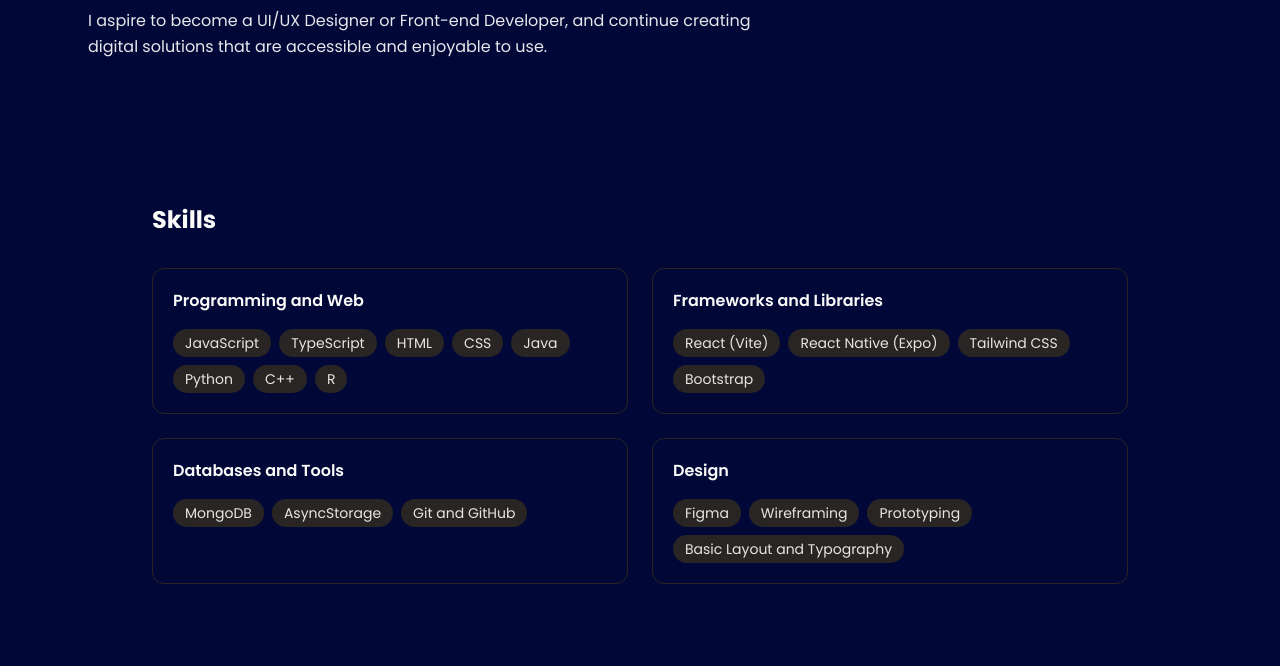
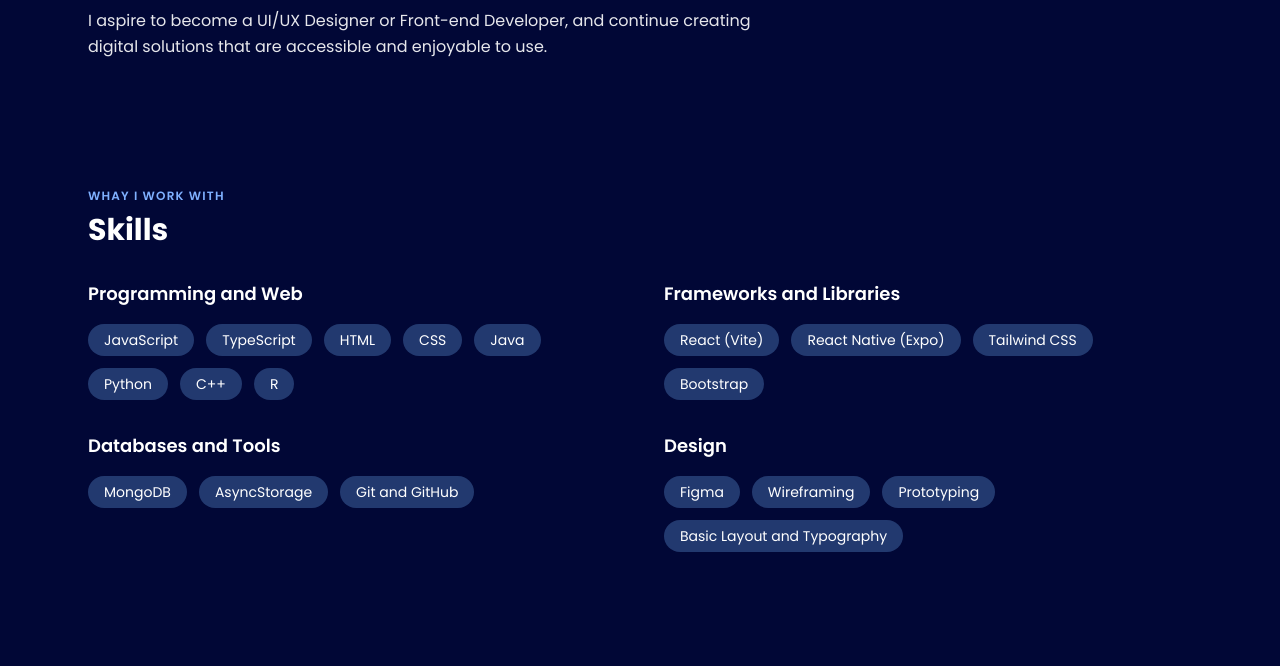
Before and after one commit to Krizmaene/portfolio, a React (Vite) app: page / in a window 1280 px wide. Shown: the part 880-1546 px from the top of the page. Built offline with nearby package versions, Linux system fonts and the light colour scheme.

Commit message:
Redesign skills section

```diff
--- a/src/components/Skills.tsx
+++ b/src/components/Skills.tsx
@@ -2,28 +2,28 @@ import { skillGroups } from '../data/skills'
 
 function Skills() {
     return (
-        <section id="skills" className="mx-auto max-w-5xl scroll-mt-20 px-6 py-20">
-            <h2 className="text-2xl font-bold text-stone-900 dark:text-stone-50">
+        <section id="skills" className="mx-auto max-w-6xl scroll-mt-20 px-6 py-12 md:py-16">
+            <p className="mb-2 text-xs font-semibold uppercase tracking-widest text-accent">
+                Whay I work with
+            </p>
+            <h2 className="text-3xl font-bold">
                 Skills
             </h2>
 
             {/* One card per group; 1 column on phones, 2 on larger screens */}
-            <div className="mt-8 grid gap-6 sm:grid-cols-2">
+            <div className="mt-8 grid gap-x-12 gap-y-8 md:grid-cols-2">
                 {skillGroups.map((group) => (
-                    <div
-                        key={group.title}
-                        className="rounded-xl border border-stone-200 p-5 dark:border-stone-800"
-                    >
-                        <h3 className="font-semibold text-stone-900 dark:text-stone-50">
+                    <div key={group.title}>
+                        <h3 className="text-lg font-semibold">
                             {group.title}
                         </h3>
 
                         {/* Each skill is a small tag */}
-                        <ul className="mt-4 flex flex-wrap gap-2">
+                        <ul className="mt-4 flex flex-wrap gap-3">
                             {group.items.map((skill) => (
                                 <li
                                     key={skill}
-                                    className="rounded-full bg-stone-100 px-3 py-1 text-sm text-stone-700 dark:bg-stone-800 dark:text-stone-200"
+                                    className="rounded-full bg-brand px-4 py-1.5 text-sm text-white"
                                 >
                                     {skill}
                                 </li>
```
